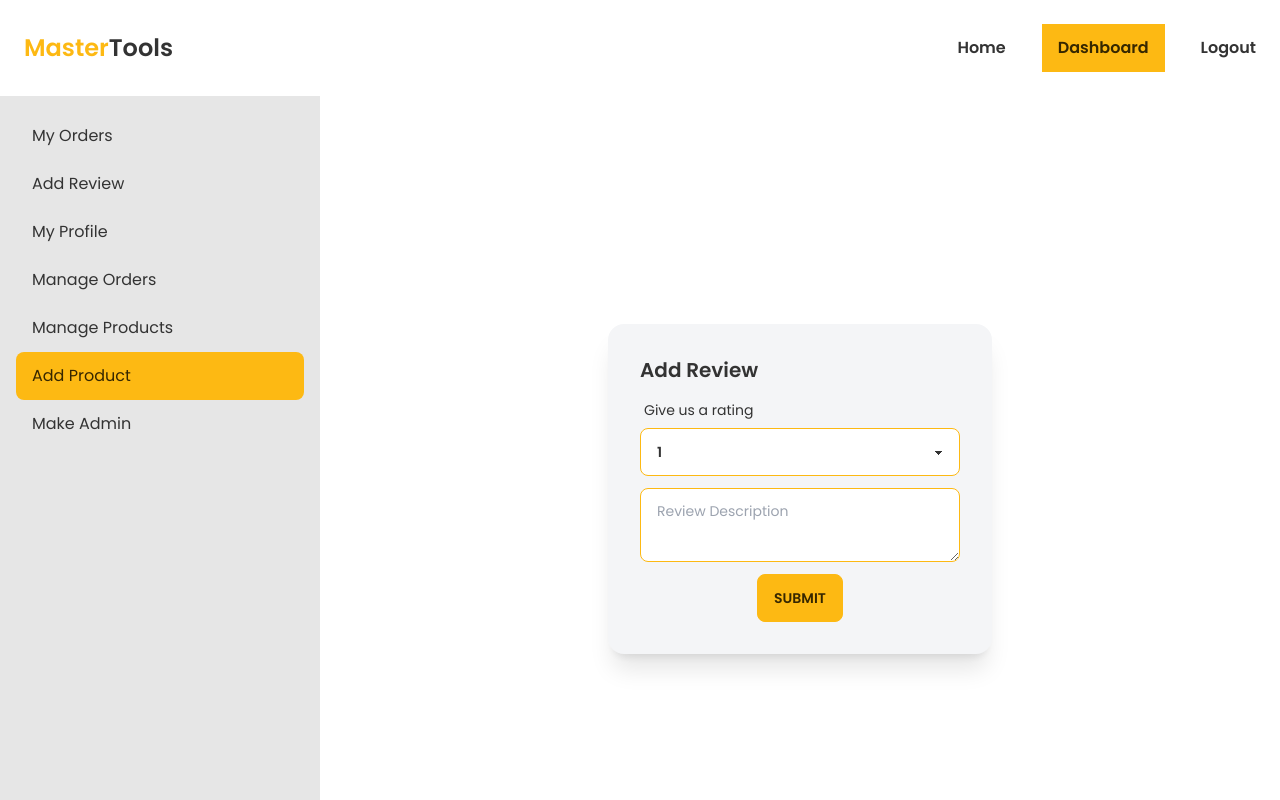
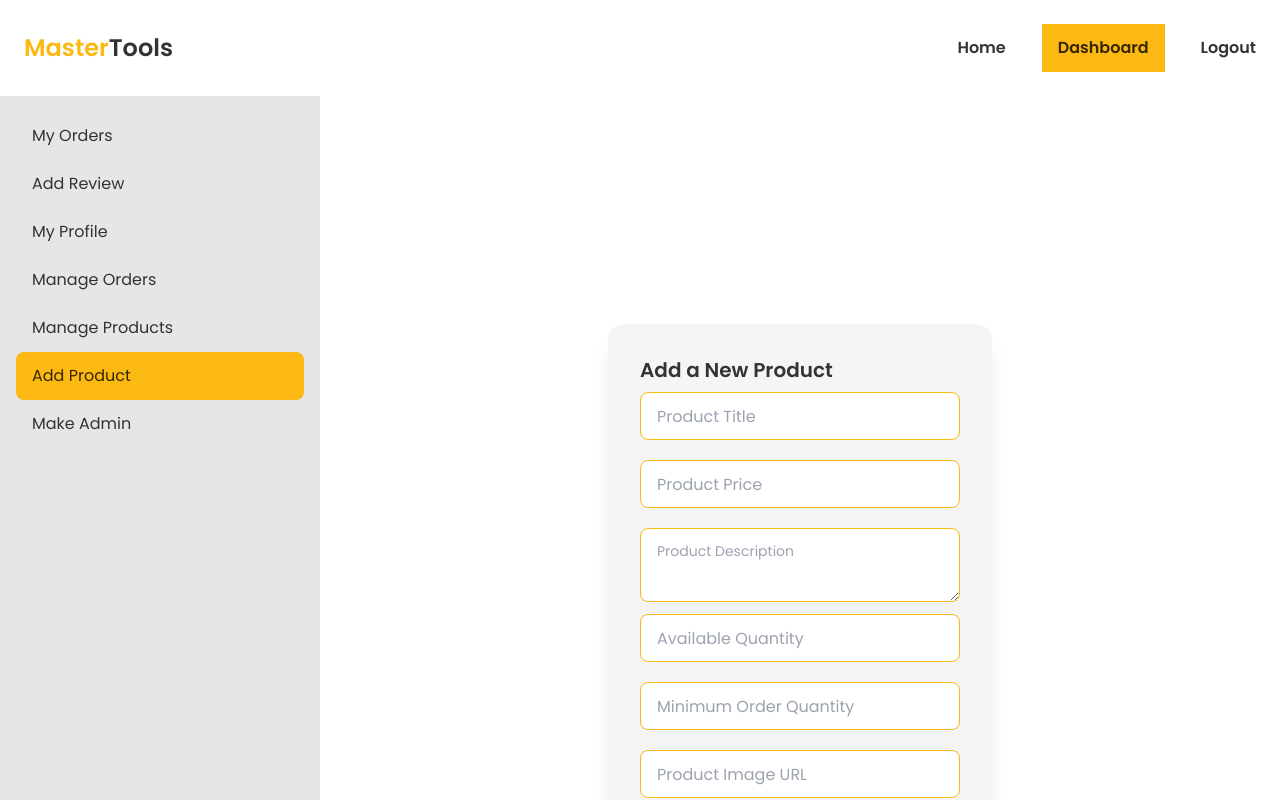
Before and after one commit to riff3r/MasterTools-client, a React (Create React App) app: page /dashboard/addProduct in a window 1280 px wide. Built offline with nearby package versions, Linux system fonts and the light colour scheme; no server answers; sample sign-in values are in the browser's storage.

Commit message:
add product feature added

```diff
--- a/package.json
+++ b/package.json
@@ -14,6 +14,7 @@
     "react-dom": "^18.1.0",
     "react-firebase-hooks": "^5.0.3",
     "react-hook-form": "^7.31.2",
+    "react-query": "^3.39.0",
     "react-router-dom": "^6.3.0",
     "react-scripts": "5.0.1",
     "react-simple-star-rating": "^4.0.5",
--- a/src/components/Page/Dashboard/AddProduct.js
+++ b/src/components/Page/Dashboard/AddProduct.js
@@ -1,44 +1,98 @@
 import React from "react";
 import { useForm } from "react-hook-form";
+import { toast } from "react-toastify";
+
+const axios = require("axios").default;
 
 const AddProduct = () => {
   const {
     register,
     handleSubmit,
-    watch,
     formState: { errors },
+    reset,
   } = useForm();
 
-  const onSubmit = (data) => console.log(data);
+  const onSubmit = (data) => {
+    console.log(data);
+
+    axios.post("http://localhost:5000/product", data).then((res) => {
+      console.log(res);
+      if (res?.data?.acknowledged) {
+        reset();
+        toast.success("Product Uploaded");
+      }
+    });
+  };
 
   return (
     <div className="flex items-center justify-center mt-52">
       <div class="card w-96 bg-accent shadow-xl">
         <div class="card-body">
-          <h2 class="card-title">Add Review</h2>
+          <h2 class="card-title">Add a New Product</h2>
 
           <form onSubmit={handleSubmit(onSubmit)}>
             <div class="form-control w-full max-w-xs">
-              <label class="label">
+              {/* <label class="label">
                 <span class="label-text">Give us a rating</span>
-              </label>
-              <select
-                {...register("rating")}
-                class="select select-primary w-full max-w-xs mb-3"
-              >
-                <option value={1}>1</option>
-                <option value={2}>2</option>
-                <option value={3}>3</option>
-                <option value={4}>4</option>
-                <option value={5}>5</option>
-              </select>
+              </label> */}
+
+              <input
+                {...register("title", { required: true })}
+                type="text"
+                placeholder="Product Title"
+                class="input input-bordered input-primary w-full max-w-xs mb-5"
+              />
+              {errors.title && (
+                <span className="text-red-500">This field is required</span>
+              )}
+
+              <input
+                {...register("price", { required: true })}
+                type="number"
+                placeholder="Product Price"
+                class="input input-bordered input-primary w-full max-w-xs mb-5"
+              />
+              {errors.price && (
+                <span className="text-red-500">This field is required</span>
+              )}
 
               <textarea
                 {...register("description", { required: true })}
                 class="textarea textarea-primary mb-3"
-                placeholder="Review Description"
+                placeholder="Product Description"
               ></textarea>
+
               {errors.description && (
+                <span className="text-red-500">This field is required</span>
+              )}
+
+              <input
+                {...register("quantity", { required: true })}
+                type="number"
+                placeholder="Available Quantity"
+                class="input input-bordered input-primary w-full max-w-xs mb-5"
+              />
+              {errors.quantity && (
+                <span className="text-red-500">This field is required</span>
+              )}
+
+              <input
+                {...register("moq", { required: true })}
+                type="number"
+                placeholder="Minimum Order Quantity"
+                class="input input-bordered input-primary w-full max-w-xs mb-5"
+              />
+              {errors.moq && (
+                <span className="text-red-500">This field is required</span>
+              )}
+
+              <input
+                {...register("url", { required: true })}
+                type="text"
+                placeholder="Product Image URL"
+                class="input input-bordered input-primary w-full max-w-xs mb-5"
+              />
+              {errors.url && (
                 <span className="text-red-500">This field is required</span>
               )}
 
--- a/src/components/Page/Dashboard/MyOrders.js
+++ b/src/components/Page/Dashboard/MyOrders.js
@@ -1,6 +1,11 @@
-import React from "react";
+import React, { useState } from "react";
+import { useAuthState } from "react-firebase-hooks/auth";
+import auth from "../../../firebase.init";
 
 const MyOrders = () => {
+  const [orders, setOrders] = useState([]);
+  const [user] = useAuthState(auth);
+
   return (
     <div>
       <div class="overflow-x-auto">
--- /dev/null
+++ b/src/components/Page/Home/HomeProducts/HomeProduct.js
@@ -0,0 +1,30 @@
+import React from "react";
+import { Link } from "react-router-dom";
+
+const HomeProduct = ({ product }) => {
+  const { title, url: image, description, _id, price, quantity, moq } = product;
+  return (
+    <div class="card card-compact bg-base-100 shadow-xl">
+      <figure>
+        <img src={image} alt={title} />
+      </figure>
+      <div class="card-body">
+        <h2 class="card-title">{title}</h2>
+        <p>{description}</p>
+        <div className="flex justify-between">
+          <h2 class="text-xl">Price: ${price}</h2>
+          <h2 class="text-xl">Quantity: {quantity}</h2>
+        </div>
+
+        <h2 class="text-xl">Minimum Order Quantity: {moq}</h2>
+        <div class="card-actions justify-center">
+          <Link to={`/purchase/${_id}`} class="btn btn-primary btn-wide">
+            Buy Now
+          </Link>
+        </div>
+      </div>
+    </div>
+  );
+};
+
+export default HomeProduct;
--- a/src/components/Page/Home/HomeProducts/HomeProducts.js
+++ b/src/components/Page/Home/HomeProducts/HomeProducts.js
@@ -1,62 +1,31 @@
 import React from "react";
-import { Link } from "react-router-dom";
+import { useQuery } from "react-query";
+import Loading from "../../../Layout/Loading";
 import PrimaryHeadline from "../../../Layout/PrimaryHeadline/PrimaryHeadline";
+import HomeProduct from "./HomeProduct";
 
 const HomeProducts = () => {
+  const {
+    isLoading,
+    error,
+    data: products,
+  } = useQuery("products", () =>
+    fetch("http://localhost:5000/product").then((res) => res.json())
+  );
+
+  if (isLoading) {
+    return <Loading />;
+  }
+
+  console.log(products);
   return (
     <div className="container mx-auto">
       <PrimaryHeadline title="Our Products" />
 
-      <div class="grid grid-cols-1 md:grid-cols-2 lg:grid-cols-3 gap-10">
-        <div class="card card-compact w-96 bg-base-100 shadow-xl">
-          <figure>
-            <img
-              src="https://api.lorem.space/image/shoes?w=400&h=225"
-              alt="Shoes"
-            />
-          </figure>
-          <div class="card-body">
-            <h2 class="card-title">Shoes!</h2>
-            <p>If a dog chews shoes whose shoes does he choose?</p>
-            <div class="card-actions justify-end">
-              <Link to={`/purchase/13221`} class="btn btn-primary">
-                Buy Now
-              </Link>
-            </div>
-          </div>
-        </div>
-
-        <div class="card card-compact w-96 bg-base-100 shadow-xl">
-          <figure>
-            <img
-              src="https://api.lorem.space/image/shoes?w=400&h=225"
-              alt="Shoes"
-            />
-          </figure>
-          <div class="card-body">
-            <h2 class="card-title">Shoes!</h2>
-            <p>If a dog chews shoes whose shoes does he choose?</p>
-            <div class="card-actions justify-end">
-              <button class="btn btn-primary">Buy Now</button>
-            </div>
-          </div>
-        </div>
-
-        <div class="card card-compact w-96 bg-base-100 shadow-xl">
-          <figure>
-            <img
-              src="https://api.lorem.space/image/shoes?w=400&h=225"
-              alt="Shoes"
-            />
-          </figure>
-          <div class="card-body">
-            <h2 class="card-title">Shoes!</h2>
-            <p>If a dog chews shoes whose shoes does he choose?</p>
-            <div class="card-actions justify-end">
-              <button class="btn btn-primary">Buy Now</button>
-            </div>
-          </div>
-        </div>
+      <div class="grid grid-cols-1 md:grid-cols-2 lg:grid-cols-3 gap-20">
+        {products.slice(0, 3).map((product) => (
+          <HomeProduct key={product._id} product={product} />
+        ))}
       </div>
     </div>
   );
--- a/src/components/Page/Purchase/Purchase.js
+++ b/src/components/Page/Purchase/Purchase.js
@@ -56,6 +56,7 @@ const Purchase = () => {
                     <label class="label">
                       <span class="label-text">Quantity</span>
                     </label>
+
                     <input
                       type="number"
                       class="input input-bordered input-primary w-full max-w-xs"
--- /dev/null
+++ b/src/hooks/useProducts.js
@@ -0,0 +1,17 @@
+import React from "react";
+import { QueryClient, QueryClientProvider, useQuery } from "react-query";
+
+const useProducts = () => {
+  const {
+    isLoading,
+    error,
+    data: products,
+    refetch,
+  } = useQuery("products", () =>
+    fetch("http://localhost:5000/product").then((res) => res.json())
+  );
+
+  return [isLoading, error, products, refetch];
+};
+
+export default useProducts;
--- a/src/index.js
+++ b/src/index.js
@@ -1,15 +1,20 @@
 import React from "react";
 import ReactDOM from "react-dom/client";
+import { QueryClient, QueryClientProvider } from "react-query";
 import { BrowserRouter } from "react-router-dom";
 import App from "./App";
 import "./index.css";
 
+const queryClient = new QueryClient();
+
 const root = ReactDOM.createRoot(document.getElementById("root"));
 root.render(
   <React.StrictMode>
-    <BrowserRouter>
-      <App />
-    </BrowserRouter>
+    <QueryClientProvider client={queryClient}>
+      <BrowserRouter>
+        <App />
+      </BrowserRouter>
+    </QueryClientProvider>
   </React.StrictMode>
 );
 
```
Also changed, not shown: 1 other file (tests, documents, lock files or other folders).
